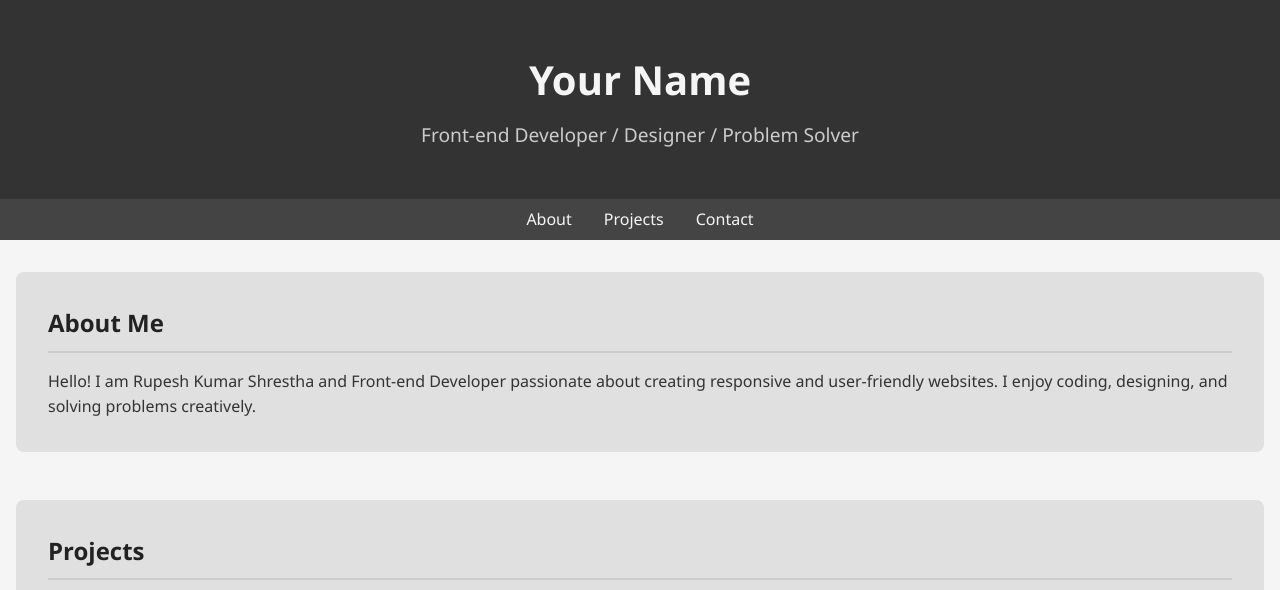
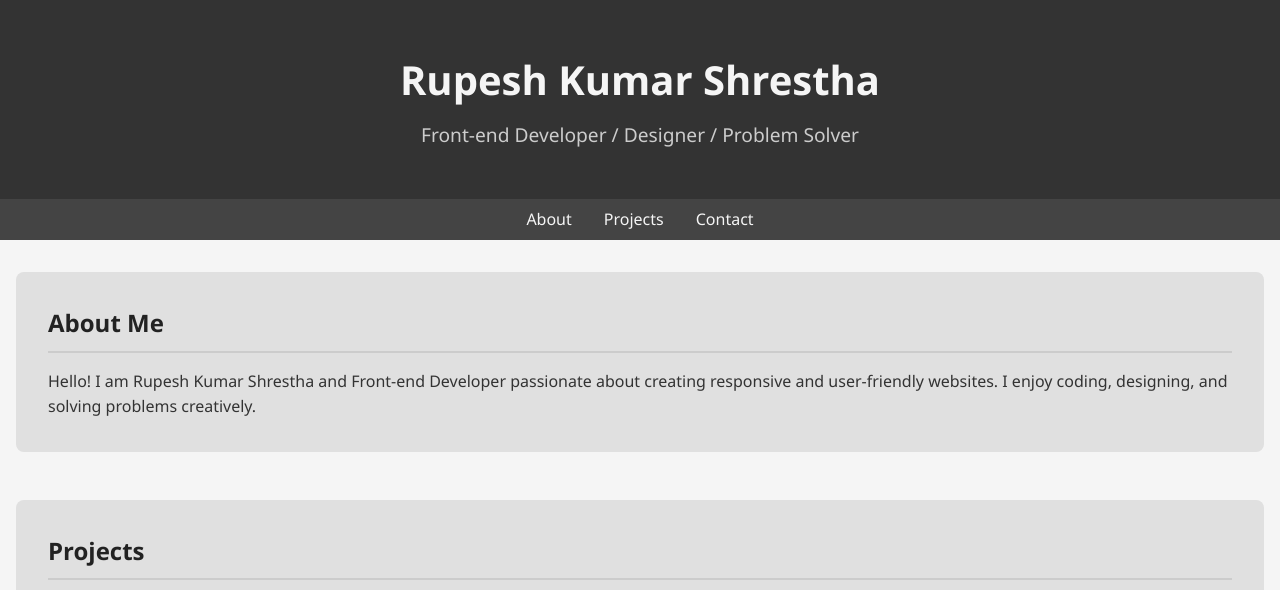
Before and after one commit to Forreal09-max/portfolio-rupes, a plain HTML site: page index.html in a window 1280 px wide. Shown: the top 590 px of the page. Drawn offline with Linux system fonts and the light colour scheme.

Commit message:
some changes

```diff
--- a/index.html
+++ b/index.html
@@ -3,7 +3,7 @@
 <head>
   <meta charset="utf-8">
   <meta name="viewport" content="width=device-width, initial-scale=1">
-  <title>Portfolio — Rupesh Kumar Shrestha</title>
+  <title>Portfolio</title>
   <meta name="description" content="Personal portfolio website of Your Name">
   <link rel="stylesheet" href="css/style.css">
   <link rel="icon" href="images/favicon.ico">
@@ -12,7 +12,7 @@
   <!-- Header -->
   <header>
     <div class="container">
-      <h1>Your Name</h1>
+      <h1>Rupesh Kumar Shrestha</h1>
       <p class="tagline">Front-end Developer / Designer / Problem Solver</p>
     </div>
   </header>
```
